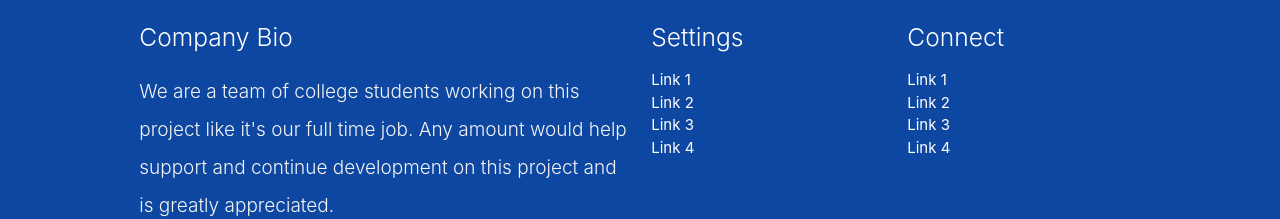
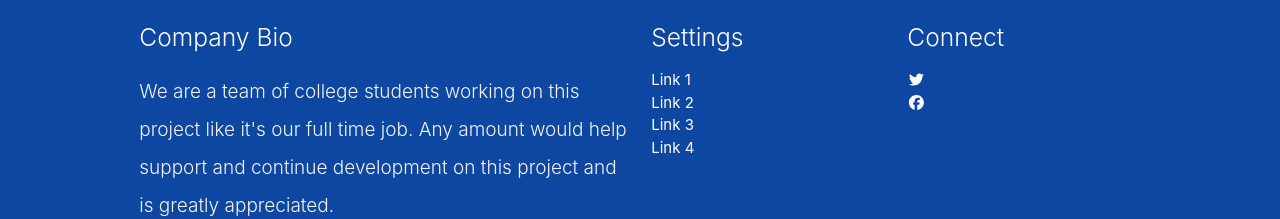
Before and after one commit to btwlabs/thinkdeeply-static, a plain HTML site: page index.html in a window 1280 px wide. Shown: the part 4406-4625 px from the top of the page. Drawn offline with nearby package versions, Linux system fonts and the light colour scheme.

Commit message:
index changes

```diff
--- a/index.html
+++ b/index.html
@@ -214,10 +214,8 @@
 				<div class="col l3 s12">
 					<h5 class="white-text">Connect</h5>
 					<ul>
-						<li><a class="white-text" href="#!">Link 1</a></li>
-						<li><a class="white-text" href="#!">Link 2</a></li>
-						<li><a class="white-text" href="#!">Link 3</a></li>
-						<li><a class="white-text" href="#!">Link 4</a></li>
+						<li><a class="white-text twitter" href="#!"><i class="fab fa-twitter"></i></a></li>
+						<li><a class="white-text facebook" href="#!"><i class="fab fa-facebook"></i></a></li>
 					</ul>
 				</div>
 			</div>
```
